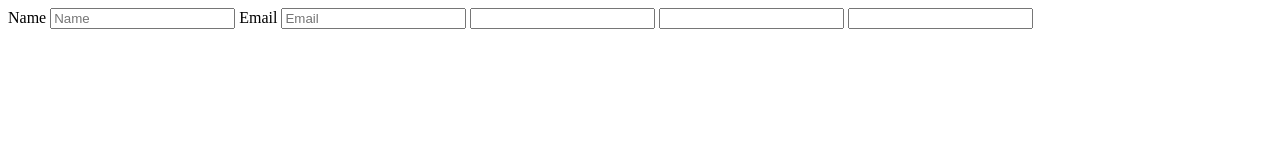
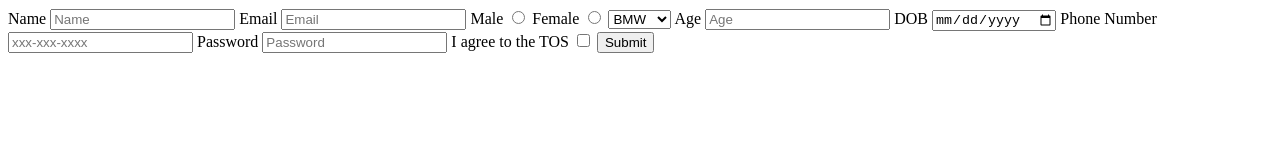
Before and after one commit to acciojob/signup-form-car-Kumar9525, a website: page main.html in a window 1280 px wide. Drawn offline with Linux system fonts and the light colour scheme.

Commit message:
created a submission

```diff
--- a/main.html
+++ b/main.html
@@ -12,12 +12,34 @@
 		<input id="name" type="text" placeholder="Name" required>
 		<label for="email">Email</label>
 		<input id="email" type="email" placeholder="Email" required>
-		<label for=""></label>
-		<input id="" type="" placeholder="" required>
-		<label for=""></label>
-		<input id="" type="" placeholder="" required>
-		<label for=""></label>
-		<input id="" type="" placeholder="" required>
+
+		<label for="gender_m">Male</label>
+		<input id="gender_m" type="radio"  name="gender" required>
+		<label for="gender_f">Female</label>
+		<input id="gender_f" type="radio" name="gender" required>
+
+		<select id="cars" placeholder="--Please choose an option--" required>
+			<option>BMW</option>
+			<option>TATA</option>
+			<option>Suzuki</option>
+		</select>
+
+		<label for="age">Age</label>
+		<input id="age" type="number" placeholder="Age" required>
+
+		<label for="dob">DOB</label>
+		<input id="dob" type="date" required>
+
+		<label for="tel">Phone Number</label>
+		<input id="tel" type="tel" placeholder="xxx-xxx-xxxx">
+
+		<label for="password">Password</label>
+		<input id="password" type="password" placeholder="Password" required>
+
+		<label for="tos">I agree to the TOS</label>
+		<input id="tos" type="checkbox" required>
+
+		<input type="submit" value="Submit">
 
 	</form>
 	<!-- the entire body must be written by student -->
```
